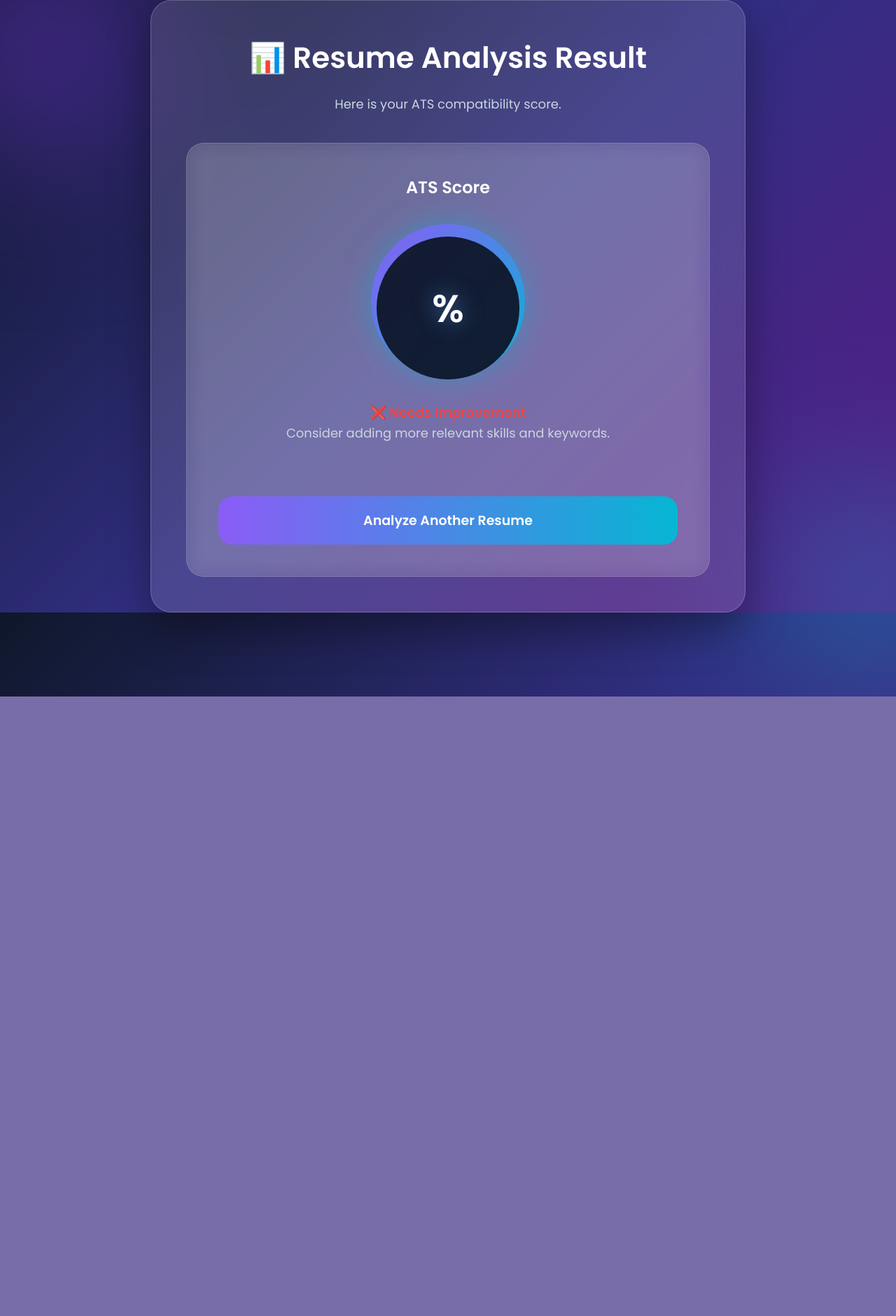
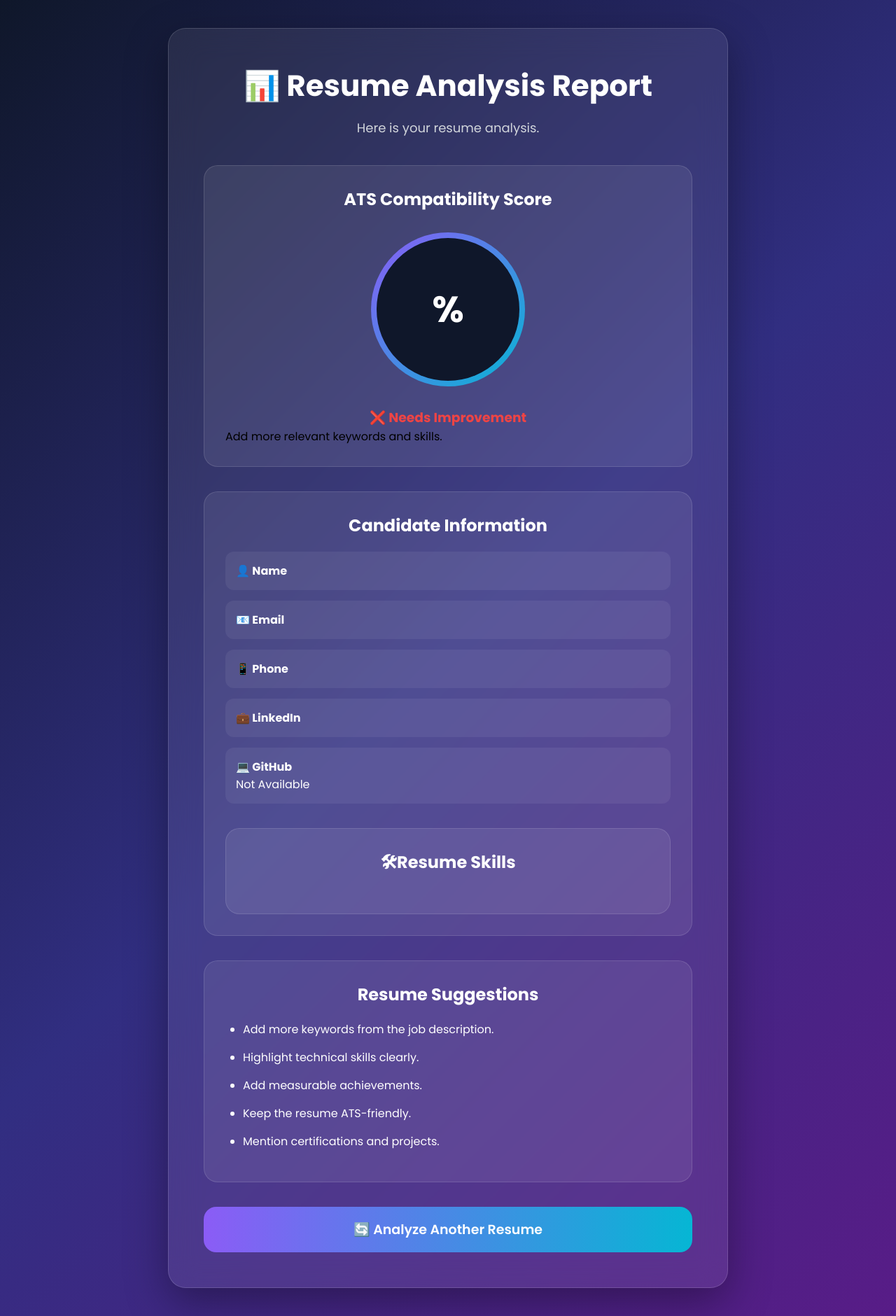
Before and after one commit to PiyushSingh8924/Resume_Analyzer, a Flask app: template templates/result.html in a window 1280 px wide; the page is wider, and only the part inside the window is pictured. Shown: that part at 70% size. Before the commit the page ends 995 px from the top of that part, so only its background shows below. Run offline with Flask 3, Linux system fonts and the light colour scheme; the template is opened without the code that fills it, so the values that code supplies are empty.

Commit message:
Add skill extraction feature to resume analyzer

```diff
--- a/app.py
+++ b/app.py
@@ -1,8 +1,11 @@
 from flask import Flask, render_template, request
 import os
+
 from utils.resume_parser import extract_text
 from utils.nlp_utils import preprocess
 from utils.scorer import calculate_score
+from utils.info_extractor import extract_info
+from utils.skill_extractor import extract_skills
 
 app = Flask(__name__)
 
@@ -29,10 +32,22 @@ def analyze():
 
     text = extract_text(filepath)
 
+    print("\nResume Text:\n")
+    print(text)
+
+    candidate_info = extract_info(text)
+
+    print(candidate_info)
+
     job_description = request.form["job_description"]
 
+    resume_skills = extract_skills(text)
+    job_skills = extract_skills(job_description)
+
+    print("Resume Skills:", resume_skills)
+    print("Job Skills:", job_skills)
+
     clean_resume = preprocess(text)
-
     clean_job = preprocess(job_description)
 
     score = calculate_score(
@@ -41,8 +56,13 @@ def analyze():
     )
 
     return render_template(
-    "result.html",
-    score=score
-)
+        "result.html",
+        score=score,
+        candidate_info=candidate_info,
+        resume_skills=resume_skills,
+        job_skills=job_skills
+    )
+
+
 if __name__ == "__main__":
-    app.run(debug=True,port=5001)
+    app.run(debug=True, port=5001)
--- a/static/style.css
+++ b/static/style.css
@@ -10,90 +10,47 @@ body{
     min-height:100vh;
 
     display:flex;
+
     justify-content:center;
+
     align-items:center;
 
     background:
     linear-gradient(
         135deg,
-        #0f172a,
-        #312e81,
-        #581c87
+        #0f172a 0%,
+        #312e81 50%,
+        #581c87 100%
     );
 
-    overflow:hidden;
-    position:relative;
+    overflow-y:auto;
+
+    padding:40px;
 }
-
-/* Background Effects */
-
-body::before{
-
-    content:"";
-
-    position:absolute;
-
-    width:350px;
-    height:350px;
-
-    background:#7c3aed;
-
-    top:-120px;
-    left:-120px;
-
-    border-radius:50%;
-
-    filter:blur(120px);
-
-    opacity:0.5;
-}
-
-body::after{
-
-    content:"";
-
-    position:absolute;
-
-    width:300px;
-    height:300px;
-
-    background:#06b6d4;
-
-    bottom:-120px;
-    right:-120px;
-
-    border-radius:50%;
-
-    filter:blur(120px);
-
-    opacity:0.4;
-}
-
-/* Main Container */
 
 .container{
 
-    width:850px;
+    width:800px;
+
+    max-width:95%;
+
+    background:
+    rgba(255,255,255,0.08);
+
+    backdrop-filter:blur(20px);
+
+    border-radius:25px;
 
     padding:50px;
 
-    border-radius:30px;
-
-    background:
-    rgba(255,255,255,0.12);
-
-    backdrop-filter:blur(20px);
-
     border:
-    1px solid rgba(255,255,255,0.2);
+    1px solid rgba(255,255,255,0.15);
 
     box-shadow:
-    0 25px 60px rgba(0,0,0,0.35);
+    0 20px 60px rgba(0,0,0,.35);
 
     animation:
-    fadeIn 1s ease;
-
-    z-index:10;
+    fadeIn .8s ease;
 }
 
 @keyframes fadeIn{
@@ -103,7 +60,8 @@ body::after{
         opacity:0;
 
         transform:
-        translateY(40px);
+        translateY(30px);
+
     }
 
     to{
@@ -112,81 +70,75 @@ body::after{
 
         transform:
         translateY(0);
+
     }
+
 }
-
-/* Heading */
 
 h1{
 
+    color:white;
+
     text-align:center;
-
-    color:white;
 
     font-size:42px;
 
-    margin-bottom:20px;
+    margin-bottom:15px;
+
 }
 
-p{
+.subtitle{
 
     text-align:center;
 
-    color:#cbd5e1;
+    color:#d1d5db;
+
+    margin-bottom:40px;
 
     font-size:18px;
 
-    line-height:30px;
-
-    margin-bottom:40px;
 }
-
-/* Labels */
 
 label{
 
     display:block;
 
-    margin-bottom:12px;
+    color:white;
 
     font-weight:600;
 
-    color:white;
+    margin-bottom:12px;
+
+    margin-top:25px;
+
 }
-
-/* File Upload */
 
 input[type=file]{
 
     width:100%;
 
-    padding:30px;
+    padding:25px;
 
-    margin-bottom:30px;
+    border-radius:18px;
 
-    border:
-    3px dashed #a78bfa;
-
-    border-radius:20px;
+    border:3px dashed #8b5cf6;
 
     background:
-    rgba(255,255,255,0.08);
+    rgba(255,255,255,.08);
 
     color:white;
 
     cursor:pointer;
 
-    transition:0.3s;
+    transition:.3s;
+
 }
 
 input[type=file]:hover{
 
-    transform:scale(1.02);
+    border-color:#06b6d4;
 
-    border-color:#22d3ee;
 }
-
-/* Text Area */
 
 textarea{
 
@@ -196,47 +148,49 @@ textarea{
 
     padding:20px;
 
+    margin-top:10px;
+
+    border-radius:18px;
+
+    border:
+    1px solid rgba(255,255,255,.15);
+
     resize:none;
 
-    border-radius:20px;
+    background:
+    rgba(255,255,255,.08);
 
-    margin-bottom:35px;
+    color:white;
 
     font-size:16px;
 
-    background:
-    rgba(255,255,255,0.08);
-
-    border:
-    1px solid rgba(255,255,255,0.2);
-
-    color:white;
 }
 
 textarea::placeholder{
 
-    color:#94a3b8;
+    color:#cbd5e1;
+
 }
 
-textarea:focus,
-input:focus{
+textarea:focus{
 
     outline:none;
 
-    border-color:#22d3ee;
+    border-color:#06b6d4;
+
 }
-
-/* Button */
 
 button{
 
     width:100%;
 
-    padding:20px;
+    margin-top:35px;
+
+    padding:18px;
 
     border:none;
 
-    border-radius:20px;
+    border-radius:18px;
 
     background:
     linear-gradient(
@@ -253,87 +207,60 @@ button{
 
     cursor:pointer;
 
-    transition:0.4s;
+    transition:.35s;
+
 }
 
 button:hover{
 
     transform:
-    translateY(-5px);
+    translateY(-3px);
 
     box-shadow:
-    0 15px 35px rgba(6,182,212,0.5);
+    0 15px 30px rgba(6,182,212,.35);
+
 }
-
-/* Result Card */
 
 .card{
 
-    margin-top:40px;
+    margin-top:35px;
 
-    padding:45px;
+    background:
+    rgba(255,255,255,.08);
 
-    border-radius:25px;
+    border-radius:20px;
+
+    padding:30px;
+
+    border:
+    1px solid rgba(255,255,255,.12);
+
+}
+
+.card h2{
+
+    color:white;
+
+    margin-bottom:20px;
 
     text-align:center;
 
-    background:
-    rgba(255,255,255,0.12);
-
-    backdrop-filter:blur(15px);
-
-    border:
-    1px solid rgba(255,255,255,0.15);
-
-    color:white;
-}
-
-/* Score */
-
-.score{
-
-    font-size:90px;
-
-    font-weight:700;
-
-    margin-top:20px;
-
-    color:#60a5fa;
-
-    text-shadow:
-    0 0 30px rgba(96,165,250,0.6);
-}
-
-.good{
-
-    color:#22c55e;
-}
-
-.average{
-
-    color:#f59e0b;
-}
-
-.bad{
-
-    color:#ef4444;
-}
-.card{
-
-    text-align:center;
 }
 
 .circle{
 
     width:220px;
+
     height:220px;
-
-    margin:35px auto;
 
     border-radius:50%;
 
+    margin:30px auto;
+
     display:flex;
+
     justify-content:center;
+
     align-items:center;
 
     background:
@@ -345,32 +272,120 @@ button:hover{
 
     padding:8px;
 
-    box-shadow:
-    0 0 40px rgba(6,182,212,0.4);
 }
 
 .score{
 
     width:100%;
+
     height:100%;
 
     border-radius:50%;
 
-    background:
-    rgba(15,23,42,0.95);
+    background:#0f172a;
 
     display:flex;
+
     justify-content:center;
+
     align-items:center;
 
-    font-size:55px;
+    color:white;
 
-    font-weight:700;
+    font-size:52px;
+
+    font-weight:bold;
+
+}
+
+.good{
+
+    color:#22c55e;
+
+    text-align:center;
+
+}
+
+.average{
+
+    color:#facc15;
+
+    text-align:center;
+
+}
+
+.bad{
+
+    color:#ef4444;
+
+    text-align:center;
+
+}
+
+.info{
+
+    margin-top:20px;
+
+}
+
+.info p{
 
     color:white;
+
+    background:
+    rgba(255,255,255,.06);
+
+    padding:15px;
+
+    border-radius:12px;
+
+    margin-bottom:15px;
+
 }
 
-.back-btn{
+.tips{
 
-    margin-top:35px;
+    color:white;
+
+    padding-left:25px;
+
 }
+
+.tips li{
+
+    margin-bottom:15px;
+
+}
+.skills{
+
+    margin-top:20px;
+
+    display:flex;
+
+    flex-wrap:wrap;
+
+    gap:12px;
+
+    justify-content:center;
+
+}
+
+.skill{
+
+    padding:10px 18px;
+
+    border-radius:25px;
+
+    background:
+    linear-gradient(
+        90deg,
+        #8b5cf6,
+        #06b6d4
+    );
+
+    color:white;
+
+    font-weight:600;
+
+    font-size:15px;
+}
--- a/templates/result.html
+++ b/templates/result.html
@@ -1,19 +1,27 @@
 <!DOCTYPE html>
-<html>
+<html lang="en">
 
 <head>
 
-    <title>Analysis Result</title>
+    <meta charset="UTF-8">
+
+    <meta name="viewport"
+          content="width=device-width, initial-scale=1.0">
+
+    <title>Resume Analysis Report</title>
 
     <link rel="preconnect"
           href="https://fonts.googleapis.com">
 
-    <link href="https://fonts.googleapis.com/css2?family=Poppins:wght@300;400;500;600&display=swap"
+    <link rel="preconnect"
+          href="https://fonts.gstatic.com"
+          crossorigin>
+
+    <link href="https://fonts.googleapis.com/css2?family=Poppins:wght@300;400;500;600;700&display=swap"
           rel="stylesheet">
 
     <link rel="stylesheet"
-          href="{{ url_for('static',
-          filename='style.css') }}">
+          href="{{ url_for('static', filename='style.css') }}">
 
 </head>
 
@@ -21,15 +29,15 @@
 
 <div class="container">
 
-    <h1>📊 Resume Analysis Result</h1>
+    <h1>📊 Resume Analysis Report</h1>
 
-    <p>
-        Here is your ATS compatibility score.
+    <p class="subtitle">
+        Here is your resume analysis.
     </p>
 
     <div class="card">
 
-        <h2>ATS Score</h2>
+        <h2>ATS Compatibility Score</h2>
 
         <div class="circle">
 
@@ -44,46 +52,156 @@
         {% if score >= 80 %}
 
             <h3 class="good">
+
                 ✅ Excellent Match
+
             </h3>
 
             <p>
-                Your resume aligns very well with the job description.
+
+                Your resume matches the job description very well.
+
             </p>
 
         {% elif score >= 60 %}
 
             <h3 class="average">
+
                 ⚡ Good Match
+
             </h3>
 
             <p>
-                Your resume matches many requirements but can be improved.
+
+                Your resume satisfies many requirements but can be improved.
+
             </p>
 
         {% else %}
 
             <h3 class="bad">
+
                 ❌ Needs Improvement
+
             </h3>
 
             <p>
-                Consider adding more relevant skills and keywords.
+
+                Add more relevant keywords and skills.
+
             </p>
 
         {% endif %}
 
-        <a href="/">
+    </div>
 
-            <button class="back-btn">
+    <div class="card">
 
-                Analyze Another Resume
+        <h2>Candidate Information</h2>
 
-            </button>
+        <div class="info">
 
-        </a>
+            <p>
+
+                <strong>👤 Name</strong><br>
+
+                {{ candidate_info.name }}
+
+            </p>
+
+            <p>
+
+                <strong>📧 Email</strong><br>
+
+                {{ candidate_info.email }}
+
+            </p>
+
+            <p>
+
+                <strong>📱 Phone</strong><br>
+
+                {{ candidate_info.phone }}
+
+            </p>
+
+            <p>
+
+                <strong>💼 LinkedIn</strong><br>
+
+                {{ candidate_info.linkedin }}
+
+            </p>
+
+            <p>
+
+                <strong>💻 GitHub</strong><br>
+
+                {% if candidate_info.github %}
+
+                    {{ candidate_info.github }}
+
+                {% else %}
+
+                    Not Available
+
+                {% endif %}
+
+            </p>
+
+        </div>
+
+        <div class="card">
+
+    <h2>🛠Resume Skills</h2>
+
+    <div class="skills">
+
+        {% for skill in resume_skills %}
+
+            <span class="skill">
+
+                {{ skill }}
+
+            </span>
+
+        {% endfor %}
 
     </div>
+
+</div>
+
+    </div>
+
+    <div class="card">
+
+        <h2>Resume Suggestions</h2>
+
+        <ul class="tips">
+
+            <li>Add more keywords from the job description.</li>
+
+            <li>Highlight technical skills clearly.</li>
+
+            <li>Add measurable achievements.</li>
+
+            <li>Keep the resume ATS-friendly.</li>
+
+            <li>Mention certifications and projects.</li>
+
+        </ul>
+
+    </div>
+
+    <a href="/">
+
+        <button class="back-btn">
+
+            🔄 Analyze Another Resume
+
+        </button>
+
+    </a>
 
 </div>
 
```
Also changed, not shown: templates/index.html (+30 -25 lines), utils/info_extractor.py (added, +65 -0 lines), utils/skill_extractor.py (added, +47 -0 lines).
